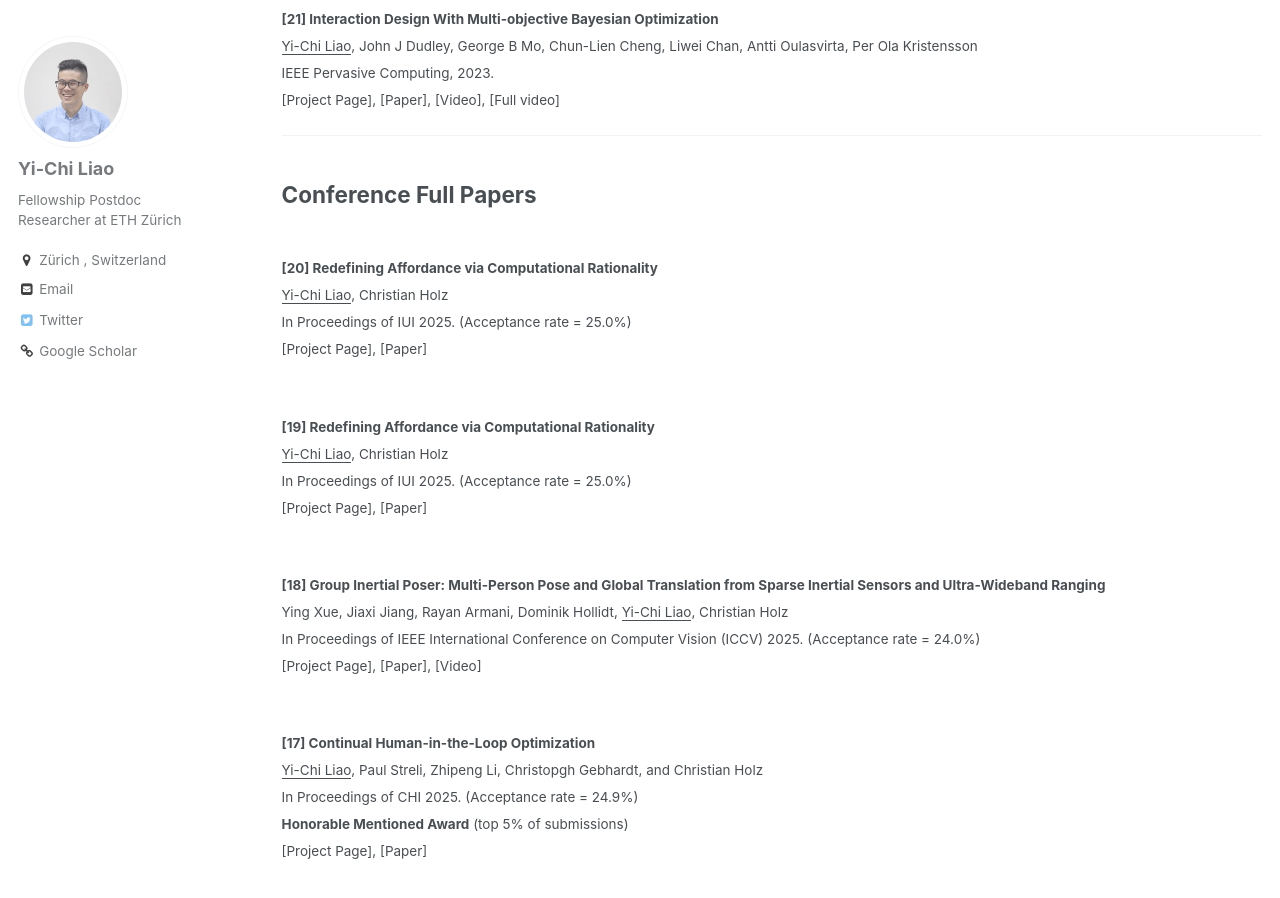
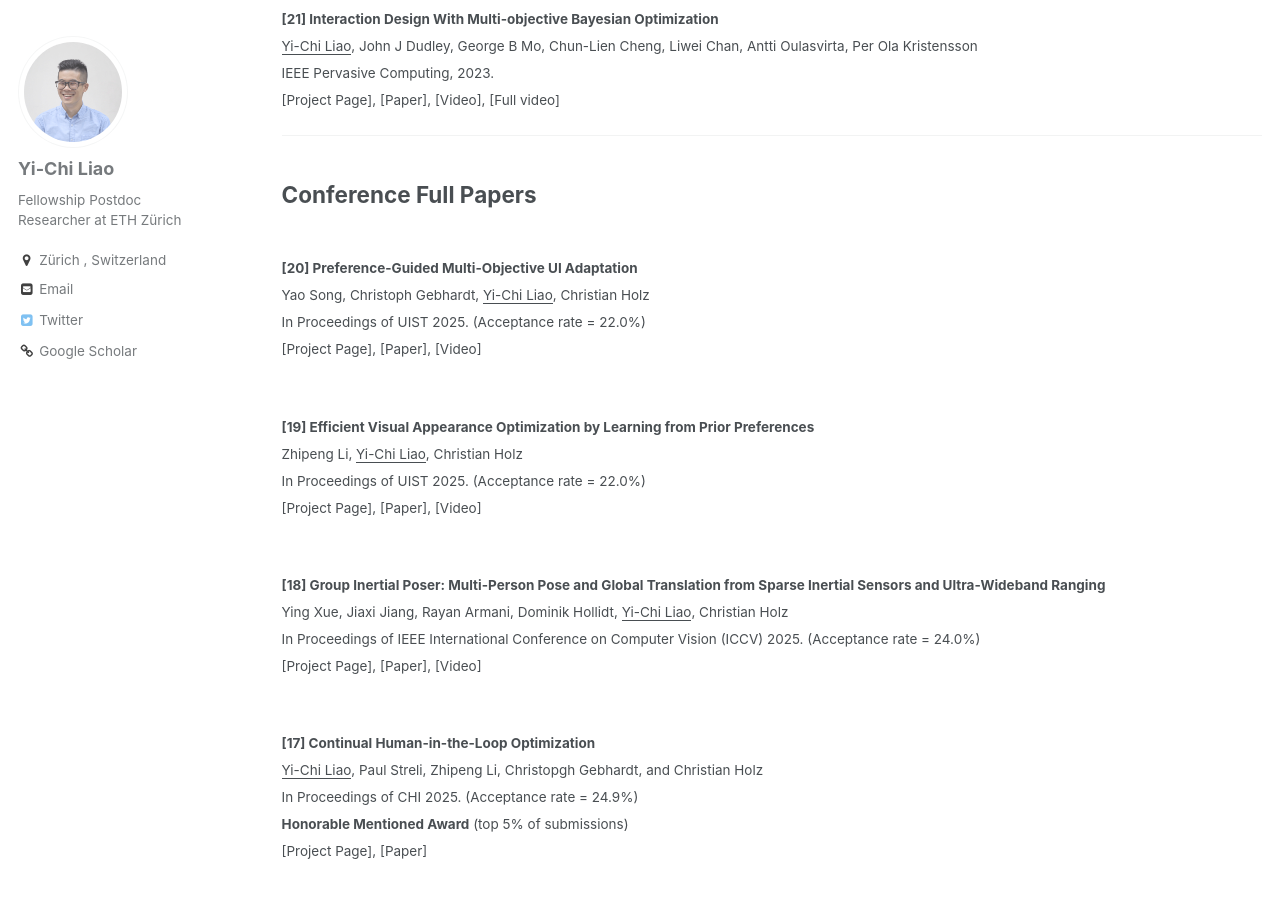
Before and after one commit to yichiliao/yichiliao.github.io, a Jekyll site: the page built from _pages/publications.md, in a window 1280 px wide and 900 px high, scrolled down 576 px. Built offline with Jekyll 4.4.1, drawn with Linux system fonts in a browser that asks for light colours.

Commit message:
updating publications

```diff
--- a/_pages/publications.md
+++ b/_pages/publications.md
@@ -30,16 +30,16 @@ IEEE Pervasive Computing, 2023. </small><br>
 ## Conference Full Papers
 
 <br>
-<small>**[20] Redefining Affordance via Computational Rationality**<br>
-<u>Yi-Chi Liao</u>, Christian Holz<br>
-In Proceedings of IUI 2025. (Acceptance rate = 25.0%) </small><br>
-<small>[[Project Page](https://siplab.org/projects/Redefining_Affordance)], [[Paper](https://arxiv.org/abs/2501.09233)]</small>
+<small>**[20] Preference-Guided Multi-Objective UI Adaptation**<br>
+Yao Song, Christoph Gebhardt, <u>Yi-Chi Liao</u>, Christian Holz<br>
+In Proceedings of UIST 2025. (Acceptance rate = 22.0%) </small><br>
+<small>[[Project Page](https://siplab.org/projects/Preference-guided_UI_Adaptation)], [[Paper](https://arxiv.org/abs/2509.18960)], [[Video](https://www.youtube.com/watch?v=4b2kIEvvpAA)]</small>
 
 <br>
-<small>**[19] Redefining Affordance via Computational Rationality**<br>
-<u>Yi-Chi Liao</u>, Christian Holz<br>
-In Proceedings of IUI 2025. (Acceptance rate = 25.0%) </small><br>
-<small>[[Project Page](https://siplab.org/projects/Redefining_Affordance)], [[Paper](https://arxiv.org/abs/2501.09233)]</small>
+<small>**[19] Efficient Visual Appearance Optimization by Learning from Prior Preferences**<br>
+Zhipeng Li, <u>Yi-Chi Liao</u>, Christian Holz<br>
+In Proceedings of UIST 2025. (Acceptance rate = 22.0%) </small><br>
+<small>[[Project Page](https://siplab.org/projects/Visual_Appearance_Optimization)], [[Paper](https://arxiv.org/abs/2507.15355)], [[Video](https://www.youtube.com/watch?v=Y5xcQQJk-O0)]</small>
 
 <br>
 <small>**[18] Group Inertial Poser: Multi-Person Pose and Global Translation from Sparse Inertial Sensors and Ultra-Wideband Ranging**<br>
```
